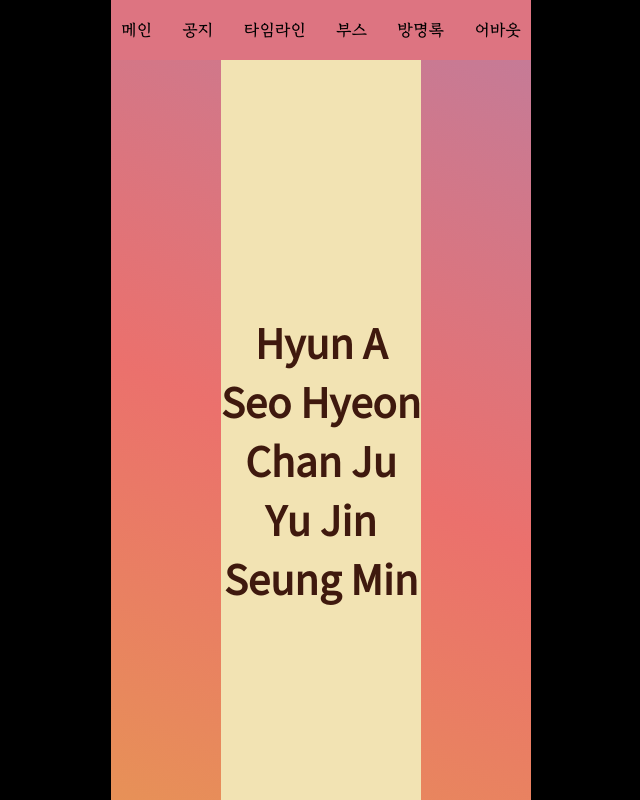
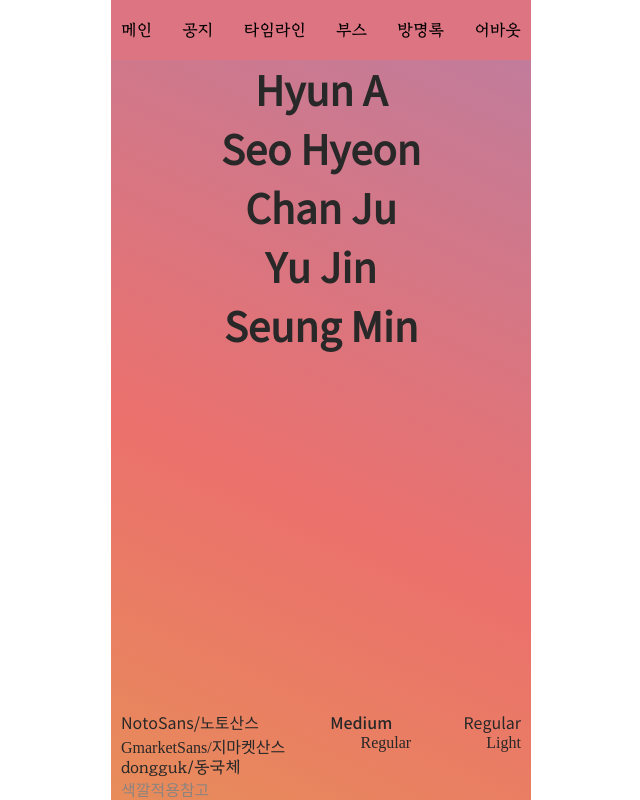
Before and after one commit to ZZZINU/2023_fall_festival_front, a React (Vite) app: page /about in a window 1280 px wide. Shown: the top 800 px of the page, without its empty margins (319-959 px from the left). Built offline with nearby package versions, Linux system fonts and the light colour scheme; a web font is replaced by a local one.

Commit message:
:lipstick: Style: 배경이미지 적용

```diff
--- a/src/App.jsx
+++ b/src/App.jsx
@@ -14,7 +14,7 @@ const BackGroundColor = styled.div`
   display: flex;
   justify-content: center;
   align-items: center;
-  background-color: black;
+  /* background-color: black; */
 `;
 
 const Wrapper = styled.div`
@@ -29,17 +29,26 @@ const Wrapper = styled.div`
 
   max-width: 420px;
   background-color: white;
-  margin-top: 60px;
 
+  /* 기본 폰트설정 */
   font-family: NotoSansRegular;
   color: ${props => props.theme.colors.fontBlack};
 
+  /* 배경 그라디언트 */
   background-image: url("/background.svg");
 
-  background-size: 100% auto;
+  background-size: 100%;
+  /* background-position: center; */
+  background-repeat: repeat;
+`;
+const Content = styled.div`
+  flex-grow: 1;
+  min-height: 100%;
+  width: 100%;
+  display: flex;
 
-  background-position: center;
-  background-repeat: repeat;
+  flex-direction: column;
+  align-items: center;
 `;
 
 const Layout = () => {
@@ -47,9 +56,12 @@ const Layout = () => {
     <BackGroundColor>
       <Header />
       <Wrapper>
-        <Outlet />
+        <Content>
+          <Outlet />
+        </Content>
+
+        <Footer />
       </Wrapper>
-      <Footer />
     </BackGroundColor>
   );
 };
--- a/src/components/layouts/footer/style.jsx
+++ b/src/components/layouts/footer/style.jsx
@@ -1,7 +1,7 @@
 import styled from "styled-components";
 
 export const FooterWrapper = styled.div`
-  background-color: ${props => props.theme.colors.primary1};
+  /* background-color: ${props => props.theme.colors.primary1}; */
   display: flex;
   flex-direction: column;
   justify-content: space-between;
@@ -10,6 +10,7 @@ export const FooterWrapper = styled.div`
   width: 100%;
   max-width: 420px;
   padding: 10px;
+  flex-shrink: 0;
 `;
 
 export const NotoSans = styled.div`
--- a/src/components/layouts/header/style.jsx
+++ b/src/components/layouts/header/style.jsx
@@ -5,12 +5,12 @@ export const HeaderWrapper = styled.div`
   max-width: 420px;
   height: 60px;
   background-color: ${props => props.theme.colors.primary1};
-  position: fixed;
+  /* position: fixed; */
   justify-content: space-between;
   align-items: center;
   display: flex;
   padding: 10px;
-  top: 0;
+  /* top: 0; */
 
   font-family: Dongguk;
 `;
--- a/src/pages/about/about.jsx
+++ b/src/pages/about/about.jsx
@@ -5,6 +5,7 @@ import * as S from "./style";
 
 const About = () => {
   return (
+    <>
       <S.Container>
         <S.StyledParagraph>Hyun A</S.StyledParagraph>
         <S.StyledParagraph>Seo Hyeon</S.StyledParagraph>
@@ -12,6 +13,7 @@ const About = () => {
         <S.StyledParagraph>Yu Jin</S.StyledParagraph>
         <S.StyledParagraph>Seung Min</S.StyledParagraph>
       </S.Container>
+    </>
   );
 };
 
--- a/src/pages/about/style.jsx
+++ b/src/pages/about/style.jsx
@@ -7,10 +7,8 @@ export const Container = styled.div`
   flex-direction: column;
   align-items: center;
   text-align: center;
-  height: 100vh;
+
   justify-content: center;
-  background: #f2e3b3;
-  color: #3f190e; /* 텍스트 색상을 주어진 컬러로 설정 */
 `;
 
 export const StyledParagraph = styled.p`
```
Also changed, not shown: public/background.svg. Lines whose indentation alone changed are shown as unchanged.
